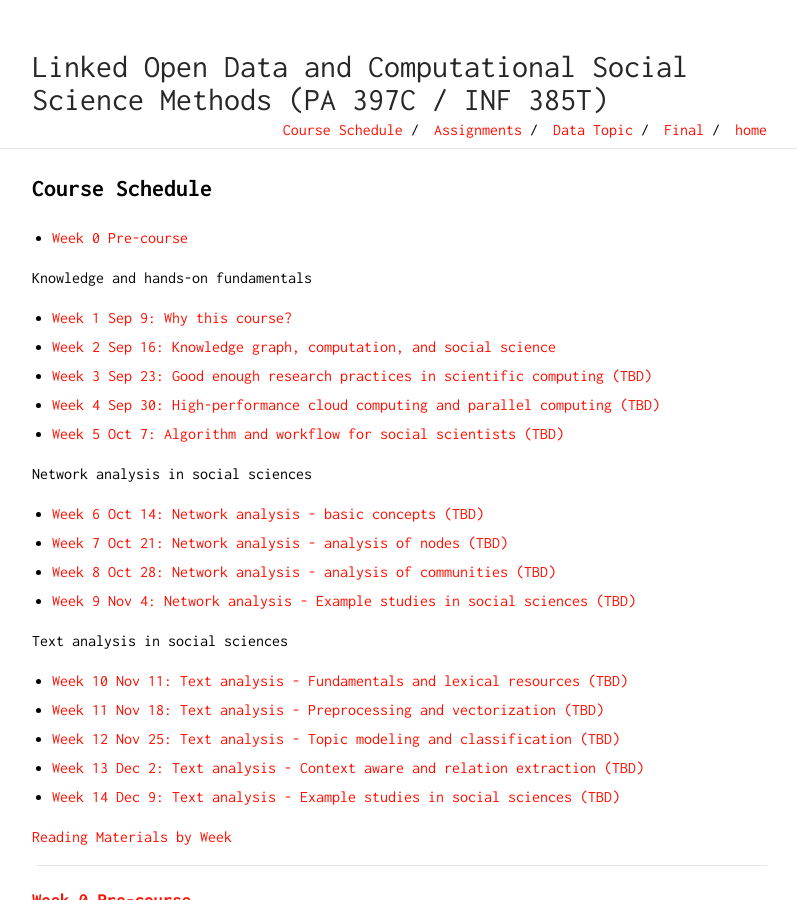
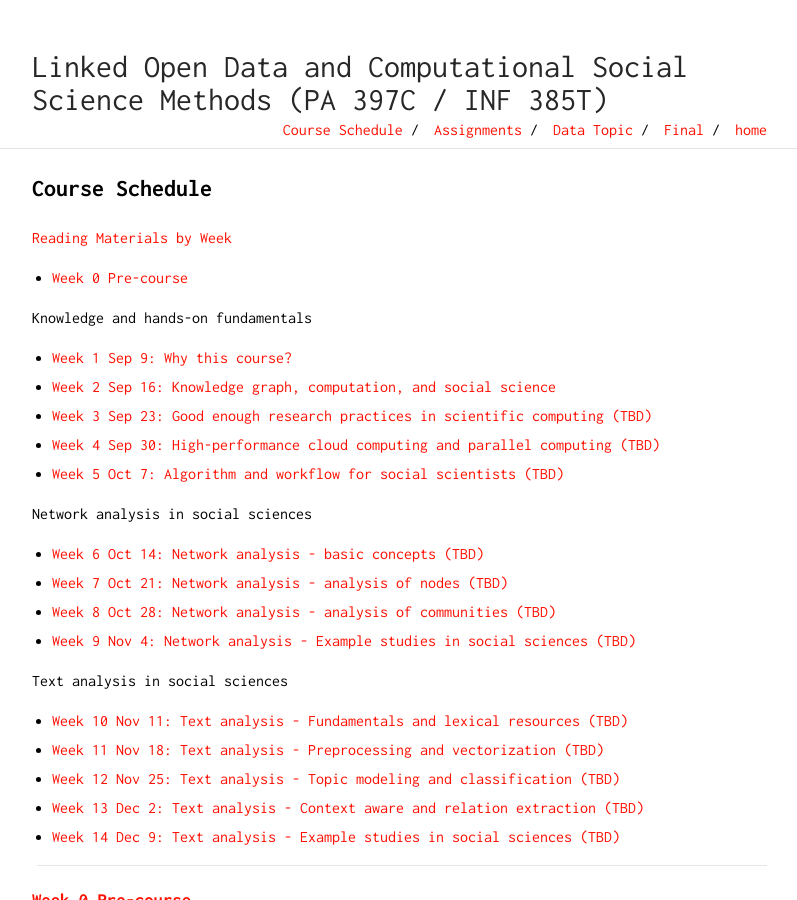
Before and after one commit to Xinjian-Paul-Li/open_data, a Jekyll site: the page built from docs/course_schedule.md, in a window 1280 px wide and 900 px high. Shown: the whole window, without its empty margins (238-1035 px from the left). Built offline with Jekyll 4.4.1, drawn with Linux system fonts in a browser that asks for light colours; our own code applies the rules of GitHub Pages for plain Markdown files; part of the change alters nothing that is shown.

```diff
--- a/docs/course_schedule.md
+++ b/docs/course_schedule.md
@@ -1,4 +1,7 @@
 ## Course Schedule
+
+[Reading Materials by Week](https://utexas.instructure.com/courses/1261330/files)
+
 - [Week 0 Pre-course](#w0)
 
 Knowledge and hands-on fundamentals
@@ -24,7 +27,6 @@ Text analysis in social sciences
 - [Week 13 Dec 2: Text analysis - Context aware and relation extraction (TBD)](#w13)
 - [Week 14 Dec 9: Text analysis - Example studies in social sciences (TBD)](#w14)
 
-[Reading Materials by Week](https://utexas.instructure.com/courses/1261330/files)
 
 ---
 ### <a name="w0"> Week 0 Pre-course </a>
```
